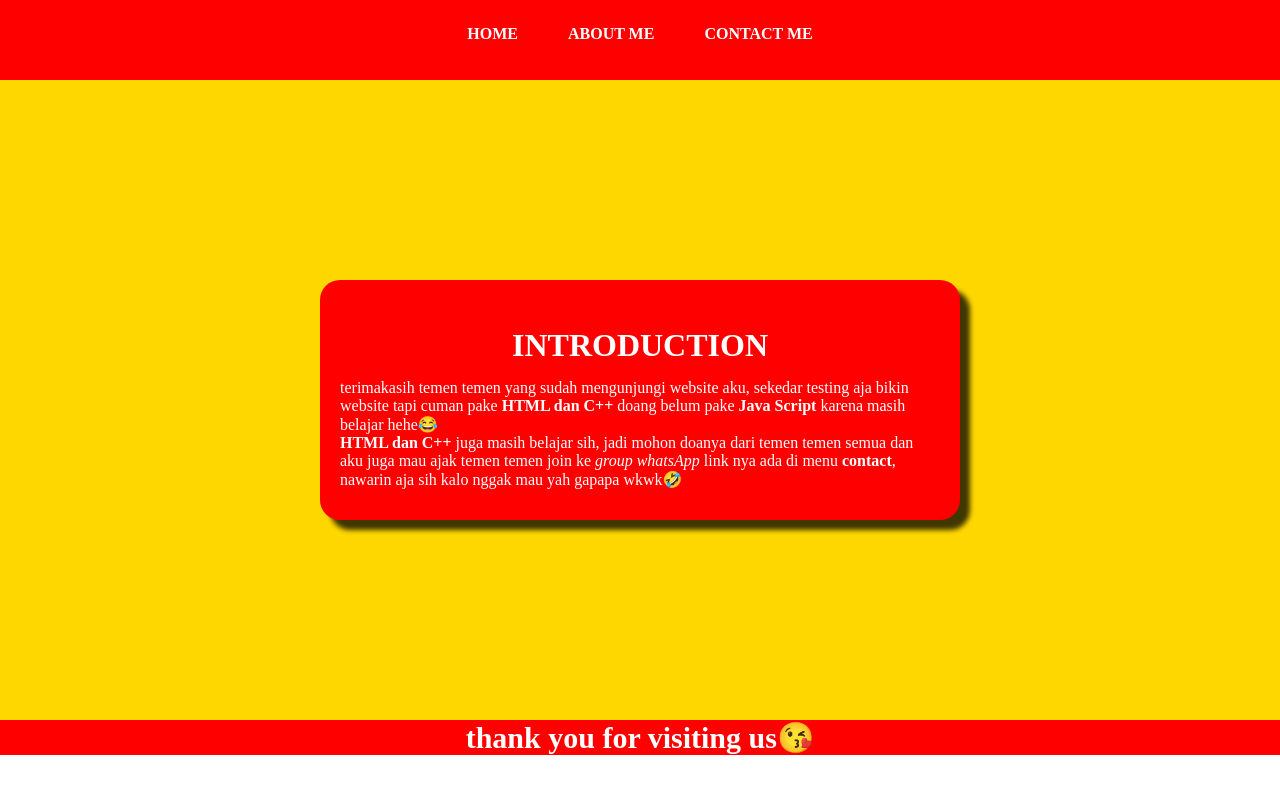
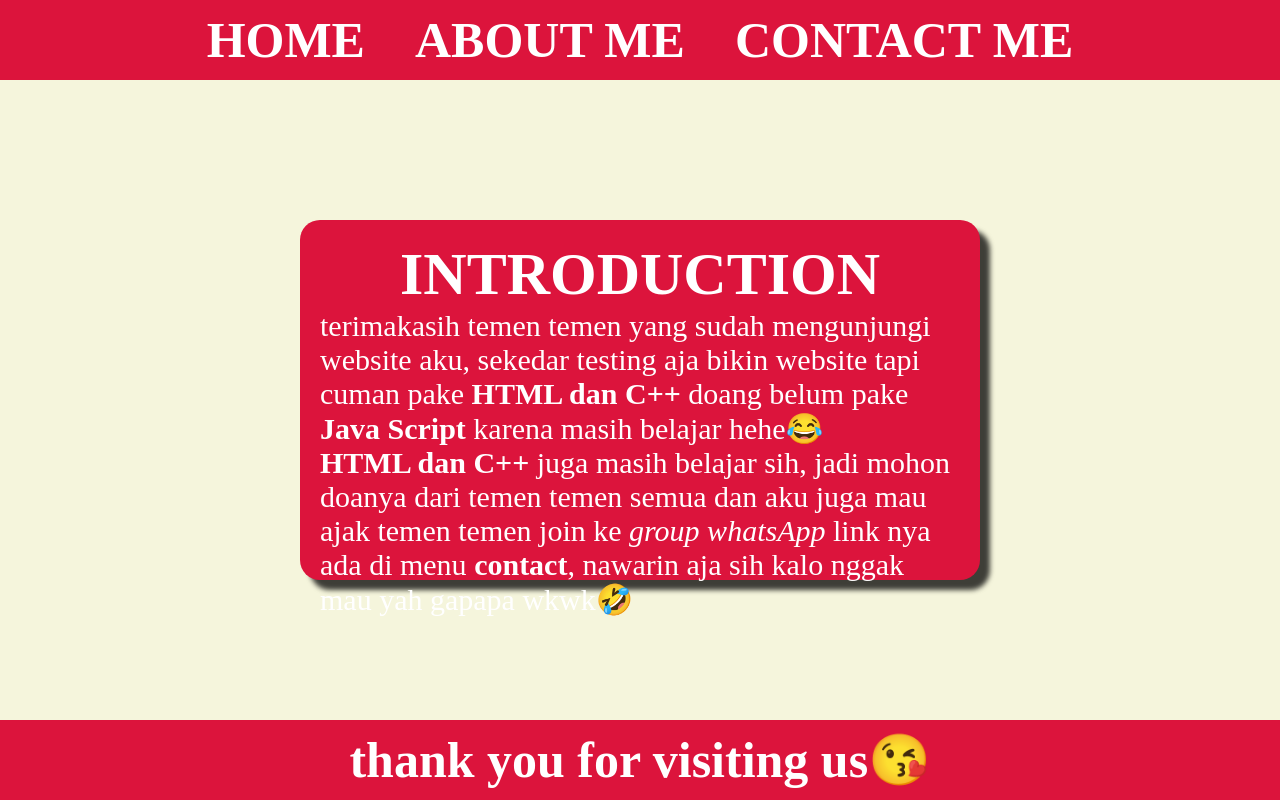
Before and after one commit to khendra18/halamanWeb.co, a plain HTML site: page index.html in a window 1280 px wide. Drawn offline with Linux system fonts and the light colour scheme.

Commit message:
Update index.html

```diff
--- a/index.html
+++ b/index.html
@@ -1,5 +1,6 @@
 <!DOCTYPE html>
 <html>
+
 <head>
     <title>home web</title>
     <style>
@@ -8,93 +9,110 @@
             padding: 0;
             margin: 0;
         }
+
         .navbar {
             width: 100%;
             height: 10vh;
-                    background-color: red;
+            background-color: crimson;
+            display: flex;
+            justify-content: center;
+            align-items: center;
+
         }
+
         .ul-navbar {
             display: flex;
             justify-content: center;
             align-items: center;
         }
+
         .a-navbar {
-                    color: white;
+            padding: 20px;
+            margin: 5px;
             list-style-type: none;
             text-decoration: none;
-                    padding: 20px;
-                    margin: 5px;
+            font-size: 50px;
+            color: white;
             font-weight: 800;
         }
+
         .a-navbar:hover {
-                    background-color: rgba(128, 0, 0, 0.334);
             transition: .2s;
             transition-delay: .1s;
+            background-color: rgba(128, 0, 0, 0.249);
             border-radius: 8px;
-                }
-                .li-navbar {
-                    padding: 20px;
-                    margin: 5px;
         }
 
         .content {
+            height: 80vh;
             display: flex;
             justify-content: center;
             align-items: center;
-                    width: 100%;
-                    height: 80vh;
-                    background-color: gold;
+            background-color: beige;
         }
+
         .a-content {
+            width: 50%;
+            height: 50%;
+            background-color: crimson;
             display: flex;
-                    justify-content: center;
+            justify-content: space-evenly;
             align-items: center;
             flex-direction: column;
-                    background-color: red;
-                    width: 600px;
-                    height: 200px;
             padding: 20px;
             margin: 5px;
+            font-size: 30px;
             color: white;
             border-radius: 20px;
-                    box-shadow: 10px 10px 5px 0px rgba(0,0,0,0.75);
--webkit-box-shadow: 10px 10px 5px 0px rgba(0,0,0,0.75);
--moz-box-shadow: 10px 10px 5px 0px rgba(0,0,0,0.75);
+            box-shadow: 10px 10px 5px 0px rgba(0, 0, 0, 0.75);
+            -webkit-box-shadow: 10px 10px 5px 0px rgba(0, 0, 0, 0.75);
+            -moz-box-shadow: 10px 10px 5px 0px rgba(0, 0, 0, 0.75);
         }
-                .h1-content {
-                    padding: 10px;
-                    margin: 5px;
-                }
+
         .footer {
             display: flex;
             justify-content: center;
             align-items: center;
-                    background-color: red;
+            background-color: crimson;
             color: white;
+            height: 10vh;
         }
+
         .h1-footer {
-                    font-size: 30px;
+            font-size: 50px;
             font-weight: 800;
         }
     </style>
 </head>
+
 <body>
     <div class="navbar">
         <ul class="ul-navbar">
-                <a href="index.html" class="a-navbar"><li>HOME</li></a>
-                <a href="about.html" class="a-navbar"><li>ABOUT ME</li></a>
-                <a href="contact.html" class="a-navbar"><li>CONTACT ME</li></a>
+            <a href="index.html" class="a-navbar">
+                <li>HOME</li>
+            </a>
+            <a href="about.html" class="a-navbar">
+                <li>ABOUT ME</li>
+            </a>
+            <a href="contact.html" class="a-navbar">
+                <li>CONTACT ME</li>
+            </a>
         </ul>
     </div>
     <div class="content">
         <a class="a-content">
             <h1 class="h1-content">INTRODUCTION</h1>
-                <p class="p-content">terimakasih temen temen yang sudah mengunjungi website aku, sekedar testing aja bikin website tapi cuman pake <strong>HTML dan C++ </strong>doang belum pake <strong>Java Script</strong> karena masih belajar hehe😂</p>
-                <p class="p-content"><strong>HTML dan C++ </strong> juga masih belajar sih, jadi mohon doanya dari temen temen semua dan aku juga mau ajak temen temen join ke <em>group whatsApp</em> link nya ada di menu <strong>contact</strong>, nawarin aja sih kalo nggak mau yah gapapa wkwk🤣</p>
+            <p class="p-content">terimakasih temen temen yang sudah mengunjungi website aku, sekedar testing aja bikin
+                website tapi cuman pake <strong>HTML dan C++ </strong>doang belum pake <strong>Java Script</strong>
+                karena masih belajar hehe😂</p>
+            <p class="p-content"><strong>HTML dan C++ </strong> juga masih belajar sih, jadi mohon doanya dari temen
+                temen semua dan aku juga mau ajak temen temen join ke <em>group whatsApp</em> link nya ada di menu
+                <strong>contact</strong>, nawarin aja sih kalo nggak mau yah gapapa wkwk🤣</p>
         </a>
     </div>
     <div class="footer">
         <h1 class="h1-footer">thank you for visiting us😘</h1>
     </div>
 </body>
+
 </html>
```
Lines whose indentation alone changed are shown as unchanged.
